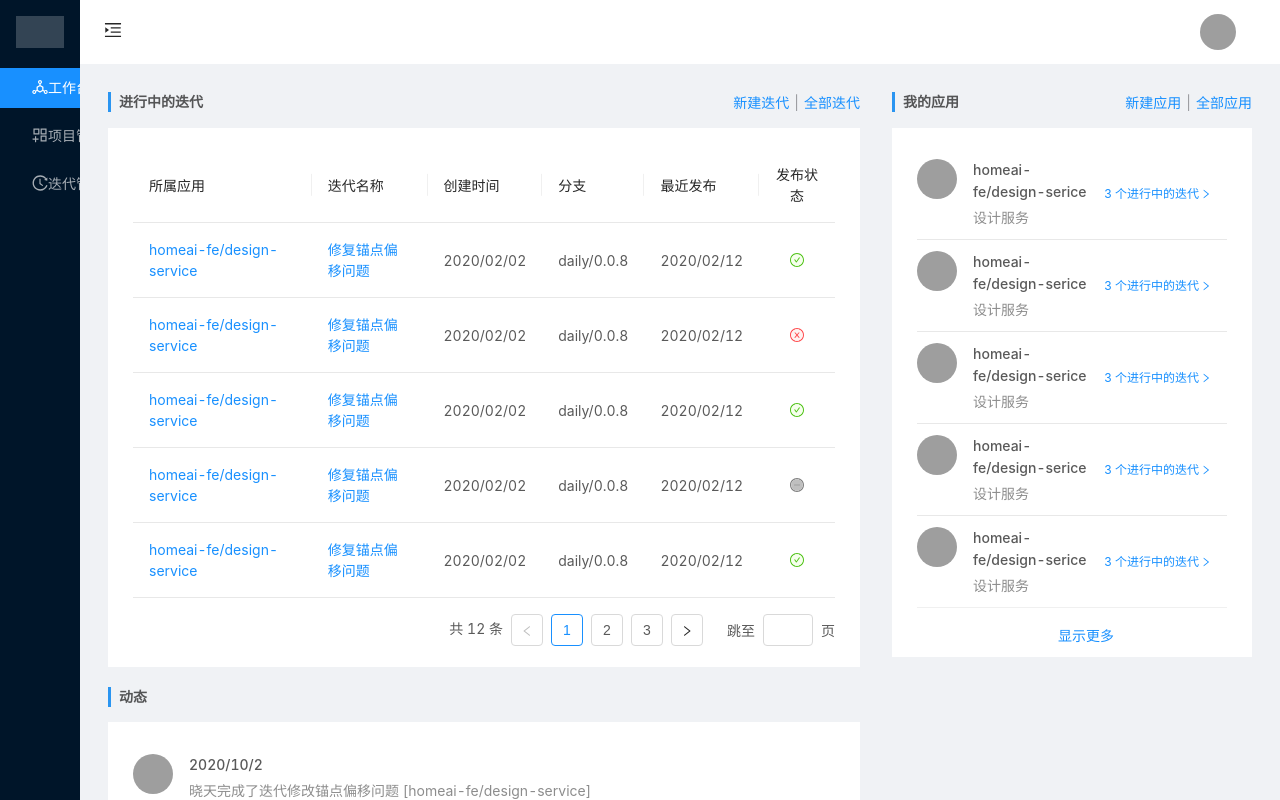
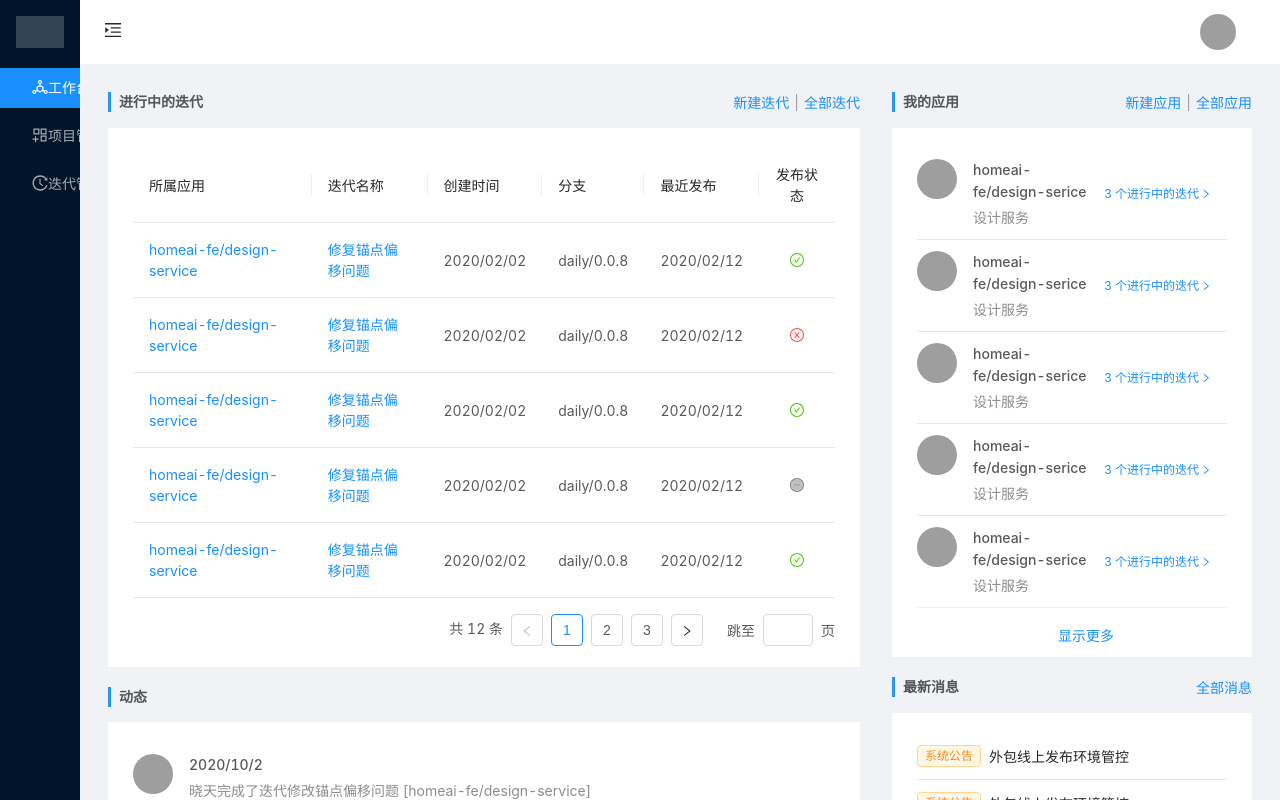
Before and after one commit to CavsZhouyou/Def-Manage-System, a React (Create React App) app: page /workBench in a window 1280 px wide. Built offline with nearby package versions, Linux system fonts and the light colour scheme; grey boxes are pictures that could not be loaded; the HTML template or start-up script is replaced by a standard one.

Commit message:
feat: 完成消息列表组件

```diff
--- /dev/null
+++ b/src/pages/WorkBench/components/MessageList/index.module.scss
@@ -0,0 +1,7 @@
+.messageList {
+  :global {
+    .ant-list-item {
+      justify-content: flex-start;
+    }
+  }
+}
--- /dev/null
+++ b/src/pages/WorkBench/components/MessageList/index.tsx
@@ -0,0 +1,97 @@
+/*
+ * @Author: zhouyou@werun
+ * @Descriptions: 消息列表组件
+ * @TodoList: 无
+ * @Date: 2020-03-12 20:45:18
+ * @Last Modified by: zhouyou@werun
+ * @Last Modified time: 2020-03-12 21:54:32
+ */
+
+import React, { memo, useEffect } from 'react';
+import { Skeleton, List, Tag } from 'antd';
+import LoadMore from '@/components/LoadMore';
+import { useLoadMore } from '@/utils/hooks';
+import commonStyles from '../../index.module.scss';
+import styles from './index.module.scss';
+
+interface MessageInfo {
+  id: number;
+  type: '001' | '002';
+  title: string;
+  loading?: boolean;
+}
+
+const MESSAGE_TYPE_MAP = {
+  '001': {
+    name: '系统公告',
+    color: 'orange'
+  },
+  '002': {
+    name: '功能更新',
+    color: 'blue'
+  }
+};
+
+const data: MessageInfo[] = [
+  {
+    id: 1,
+    type: '001',
+    title: '外包线上发布环境管控'
+  }
+];
+
+const getData = (count: number): Promise<MessageInfo[]> => {
+  return new Promise<MessageInfo[]>((resolve, reject) => {
+    setTimeout(() => {
+      resolve([...new Array(count)].map(() => data[0]));
+    }, 2000);
+  });
+};
+
+const Message = memo((props: MessageInfo) => {
+  const { title, type, loading } = props;
+  const tag = MESSAGE_TYPE_MAP[type];
+
+  return (
+    <List.Item>
+      <Skeleton title={false} loading={loading} active>
+        {tag && <Tag color={tag.color}>{tag.name}</Tag>}
+        <div className={styles.title}>{title}</div>
+      </Skeleton>
+    </List.Item>
+  );
+});
+
+const Header = memo(() => {
+  return (
+    <div className={commonStyles.header}>
+      <div className={commonStyles.title}>最新消息</div>
+      <div className={commonStyles.actions}>
+        <a>全部消息</a>
+      </div>
+    </div>
+  );
+});
+
+export default memo(function MessageList() {
+  const { loading, listData, loadMore } = useLoadMore<MessageInfo>([], getData);
+
+  useEffect(() => {
+    // 初始化列表数据
+    loadMore(3);
+  }, []);
+
+  return (
+    <div className={styles.messageList}>
+      <Header />
+      <div className={commonStyles.content}>
+        <List
+          itemLayout="horizontal"
+          loadMore={<LoadMore loading={loading} loadMore={loadMore} />}
+          dataSource={listData}
+          renderItem={(item: MessageInfo): JSX.Element => <Message {...item} />}
+        />
+      </div>
+    </div>
+  );
+});
--- a/src/pages/WorkBench/index.tsx
+++ b/src/pages/WorkBench/index.tsx
@@ -4,7 +4,7 @@
  * @TodoList: 无
  * @Date: 2020-03-10 10:51:05
  * @Last Modified by: zhouyou@werun
- * @Last Modified time: 2020-03-12 09:39:29
+ * @Last Modified time: 2020-03-12 20:47:03
  */
 
 import React from 'react';
@@ -13,6 +13,7 @@ import styles from './index.module.scss';
 import ProgressingIterationList from './components/ProgressingIterationList';
 import MyAppList from './components/MyAppList';
 import DynamicList from './components/DynamicList';
+import MessageList from './components/MessageList';
 
 const WorkBench = React.memo(
   (): JSX.Element => {
@@ -25,6 +26,7 @@ const WorkBench = React.memo(
           </Col>
           <Col span={8}>
             <MyAppList />
+            <MessageList />
           </Col>
         </Row>
       </div>
```
